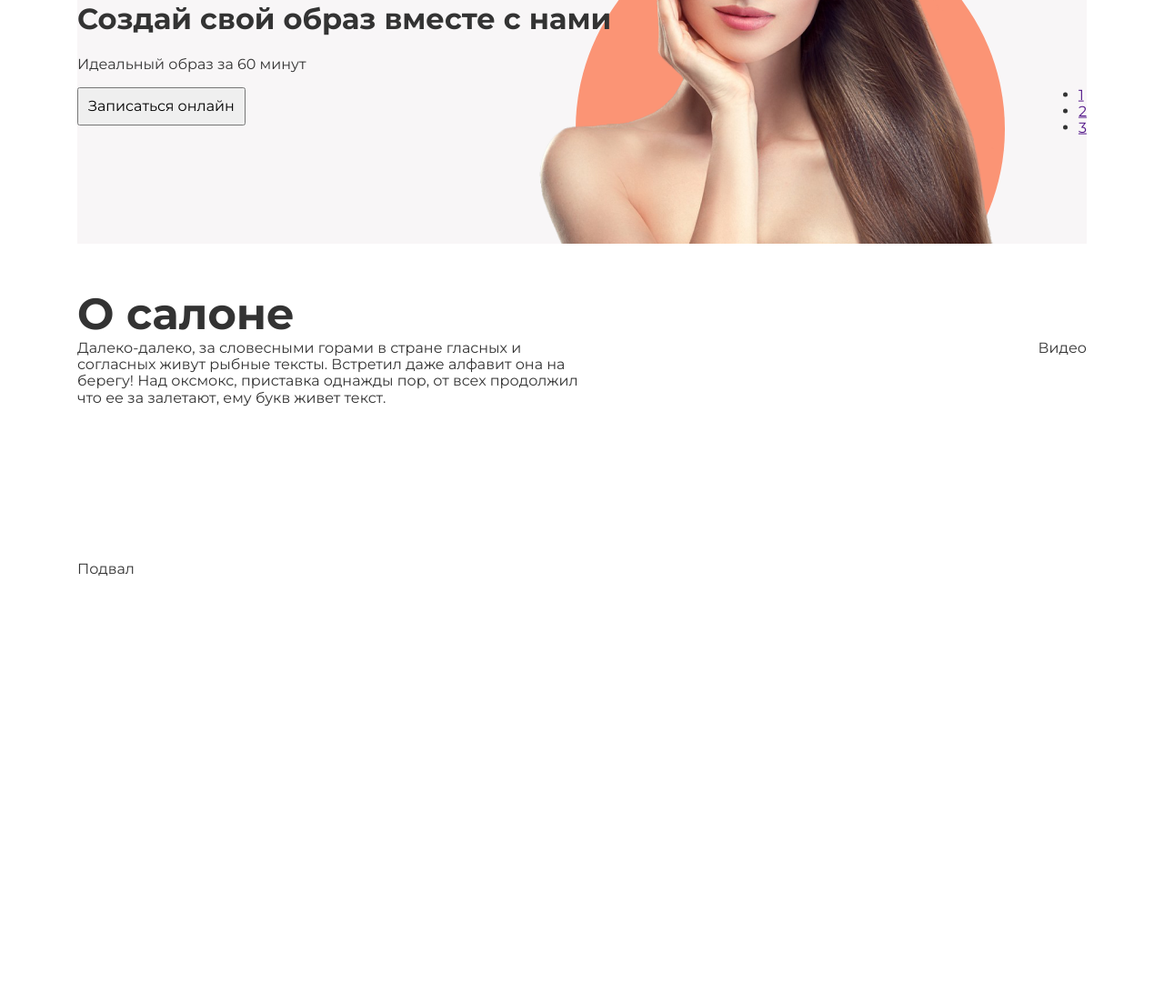
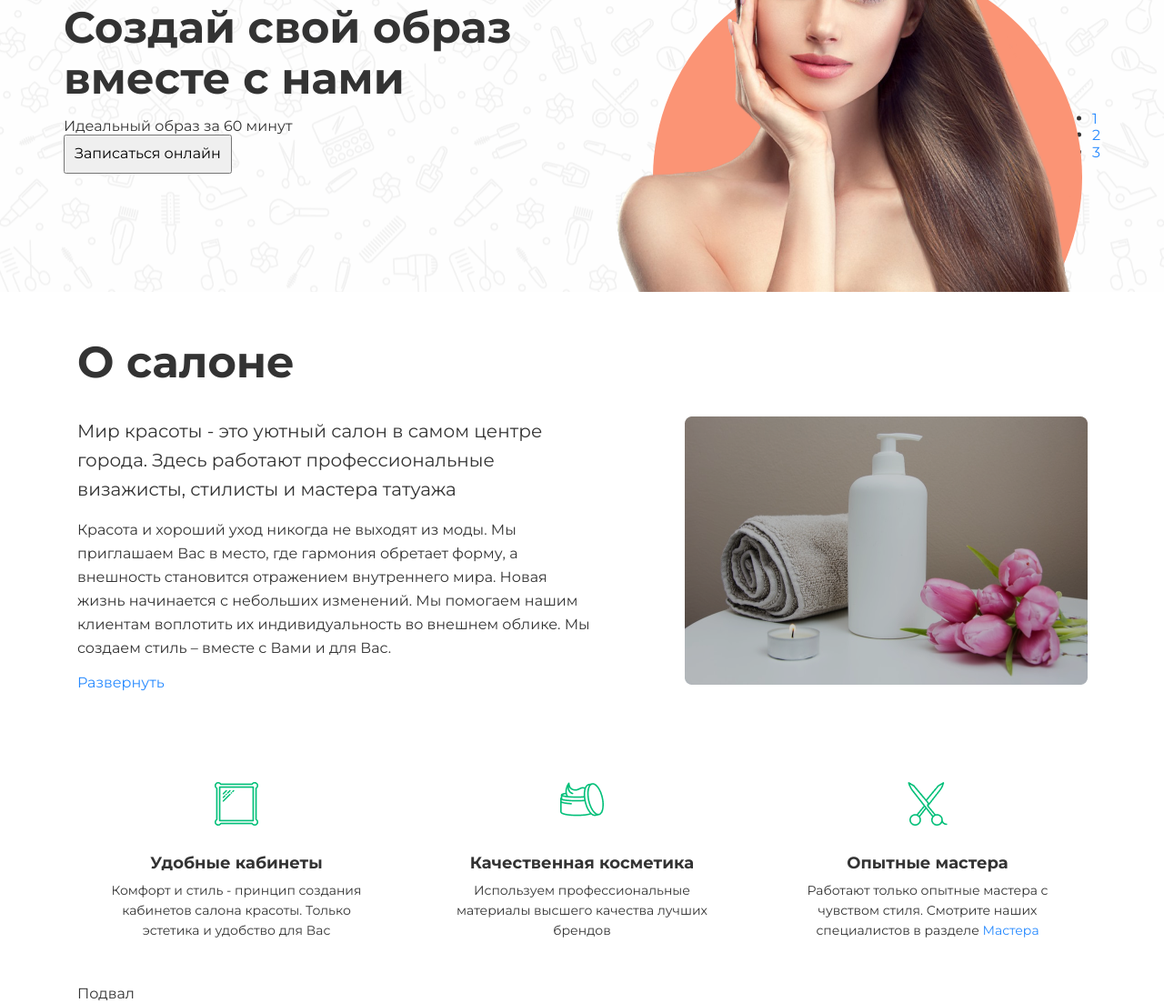
Before and after one commit to Grem/RA_Frontend, a plain HTML site: page src/index.html in a window 1280 px wide. Shown: the part 165-1268 px from the top of the page at 91% size. Before the commit the page ends 800 px from the top, so only its background shows below. Drawn offline with nearby package versions, Linux system fonts and the light colour scheme.

Commit message:
layout of the section about the salon is finished

```diff
--- a/src/index.html
+++ b/src/index.html
@@ -12,7 +12,6 @@
     </head>
     <body>
         <div class="wrapper">
-            <div class="container">
             <header class="header">
                 <div class="container">
                     <div class="header-top">
@@ -22,7 +21,7 @@
                     </div>
 
                     <div class="hero">
-                            <h1>Создай свой образ вместе с нами</h1>
+                        <h1>Создай свой образ<br/>вместе с нами</h1>
                         <p>Идеальный образ за 60 минут</p>
                         <button class="btn btn-large">Записаться онлайн</button>
                     </div>
@@ -38,17 +37,45 @@
                     <img src="./img/header-bg.png" alt="">
                 </div>
             </header>
-            </div>
             <main class="main">
                 <section class="section">
                     <div class="container">
                         <h2>О салоне</h2>
                         <div class="about">
                             <div class="about-descr">
-                                Далеко-далеко, за словесными горами в стране гласных и согласных живут рыбные тексты. Встретил даже алфавит она на берегу! Над оксмокс, приставка однажды пор, от всех продолжил что ее за залетают, ему букв живет текст.
+                                <p class="about-short">
+                                    Мир красоты - это уютный салон в самом центре города. Здесь работают профессиональные визажисты, стилисты и мастера татуажа
+                                </p>
+                                <p class="about-details">
+                                    Красота и хороший уход никогда не выходят из моды. Мы приглашаем Вас в место, где гармония обретает форму, а внешность становится отражением внутреннего мира. Новая жизнь начинается с небольших изменений. Мы помогаем нашим клиентам воплотить их индивидуальность во внешнем облике. Мы создаем стиль – вместе с Вами и для Вас.
+                                </p>
+                                <a class="about-link" href="#">Развернуть</a>
                             </div>
                             <div class="about-video">
-                                Видео
+                                <img src="./img/img_video.png" alt="">
+                            </div>
+                        </div>
+                        <div class="row benefits">
+                            <div class="col benefit">
+                                <div class="benefit-img">
+                                    <img src="img/mirror.png">
+                                </div>
+                                <div class="benefit-title">Удобные кабинеты</div>
+                                <div class="benefit-descr">Комфорт и стиль - принцип создания кабинетов салона красоты. Только эстетика и удобство для Вас</div>
+                            </div>
+                            <div class="col benefit">
+                                <div class="benefit-img">
+                                    <img src="img/cosmetic.png">
+                                </div>
+                                <div class="benefit-title">Качественная косметика</div>
+                                <div class="benefit-descr">Используем профессиональные материалы высшего качества лучших брендов</div>
+                            </div>
+                            <div class="col benefit">
+                                <div class="benefit-img">
+                                    <img src="img/scissors.png">
+                                </div>
+                                <div class="benefit-title">Опытные мастера</div>
+                                <div class="benefit-descr">Работают только опытные мастера с чувством стиля. Смотрите наших специалистов в разделе <a href="#">Мастера</a></div>
                             </div>
                         </div>
                     </div>
--- a/src/style.css
+++ b/src/style.css
@@ -18,10 +18,21 @@ body {
     color: #333333;
 }
 
+a {
+    color: #278AFF;
+    font-style: normal;
+    text-decoration: none;
+}
+
+a :hover {
+    text-decoration: underline;
+}
+
 h2 {
     font-size: 48px;
     font-weight: 700;
     margin: 0;
+    padding-bottom: 32px;
 }
 
 .wrapper {
@@ -44,9 +55,19 @@ main {
 }
 
 .header {
-    background-color: #F8F6F7;
+    background-image: url("./img/bg.png");
     position: relative;
     overflow: hidden;
+}
+
+.header h1 {
+    font-size: 48px;
+    padding-bottom: 16px;
+    margin: 0;
+}
+
+.header p {
+    margin: 0;
 }
 
 .header .container {
@@ -101,6 +122,22 @@ main {
 .about {
     display: flex;
     justify-content: space-between;
+    padding-bottom: 100px;
+}
+
+.about p {
+    margin: 0;
+    padding-bottom: 16px;
+}
+
+.about-short {
+    font-size: 20px;
+    line-height: 32px;
+}
+
+.about-details {
+    font-size: 16px;
+    line-height: 26px;
 }
 
 .about-descr {
@@ -114,6 +151,30 @@ main {
     text-align: right;
 }
 
+.benefit {
+    text-align: center;
+}
+
+.benefit-img {
+    vertical-align: "center";
+    height: 48px;
+    margin-bottom: 30px;
+}
+
+.benefit-title {
+    font-size: 18px;
+    font-weight: 600;
+    line-height: 22px;
+    padding-bottom: 8px;
+}
+
+.benefit-descr {
+    font-size: 14px;
+    line-height: 22px;
+    text-align: center;
+    padding: 0 30px 0;
+}
+
 .btn {
     padding: 5px;
 }
```
Also changed, not shown: src/img/bg.png (added), src/img/cosmetic.png (added), src/img/img_video.png (added), src/img/mirror.png (added), src/img/scissors.png (added). Lines whose indentation alone changed are shown as unchanged.
